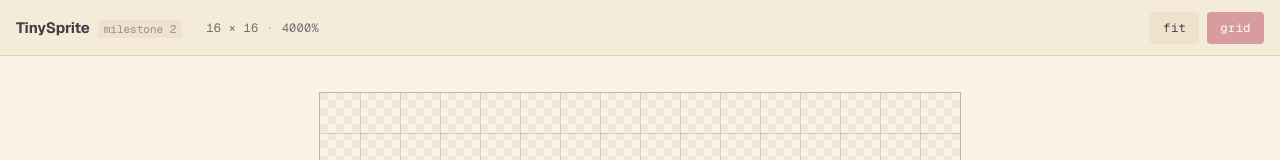
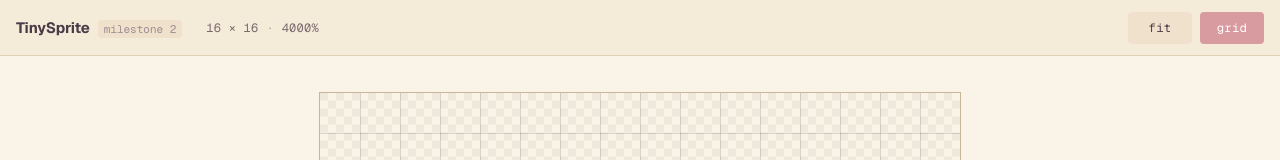
Before and after one commit to SebastianMaciel/tinysprite, a Next.js app: page / in a window 1280 px wide. Shown: the top 160 px of the page. Built offline with nearby package versions, Linux system fonts and the light colour scheme.

Commit message:
feat: hotkeys F/G con keycap en hover y tooltip

```diff
--- a/package.json
+++ b/package.json
@@ -1,6 +1,6 @@
 {
   "name": "tinysprite",
-  "version": "0.2.2",
+  "version": "0.3.0",
   "private": true,
   "scripts": {
     "dev": "next dev",
--- a/src/components/editor/Editor.tsx
+++ b/src/components/editor/Editor.tsx
@@ -1,11 +1,15 @@
 "use client";
 
-import { useMemo, useState } from "react";
+import { useCallback, useMemo, useState } from "react";
 import { createSprite } from "@/lib/sprite/create";
 import { useCanvasView } from "@/hooks/useCanvasView";
+import { useHotkeys } from "@/hooks/useHotkeys";
 import { Toolbar } from "./Toolbar";
 import { SpriteCanvas } from "./SpriteCanvas";
 import styles from "./Editor.module.css";
+
+const HOTKEY_FIT = "f";
+const HOTKEY_GRID = "g";
 
 export function Editor() {
   const sprite = useMemo(() => createSprite(16, 16, "scratch"), []);
@@ -23,6 +27,17 @@ export function Editor() {
     resetView,
   } = useCanvasView(sprite.width, sprite.height);
 
+  const toggleGrid = useCallback(() => setShowGrid((v) => !v), []);
+
+  const hotkeys = useMemo(
+    () => ({
+      [HOTKEY_FIT]: resetView,
+      [HOTKEY_GRID]: toggleGrid,
+    }),
+    [resetView, toggleGrid],
+  );
+  useHotkeys(hotkeys);
+
   return (
     <div className={styles.editor}>
       <Toolbar
@@ -31,7 +46,9 @@ export function Editor() {
         zoom={view.zoom}
         showGrid={showGrid}
         isPanMode={isSpaceDown && canPan}
-        onToggleGrid={() => setShowGrid((v) => !v)}
+        fitHotkey={HOTKEY_FIT}
+        gridHotkey={HOTKEY_GRID}
+        onToggleGrid={toggleGrid}
         onResetView={resetView}
       />
       <main className={styles.stage} ref={containerRef}>
--- a/src/components/editor/Toolbar.module.css
+++ b/src/components/editor/Toolbar.module.css
@@ -60,6 +60,8 @@
 }
 
 .button {
+  position: relative;
+  min-width: 64px;
   height: 32px;
   padding: 0 var(--space-3);
   border-radius: var(--radius-sm);
@@ -91,6 +93,76 @@
   background: var(--accent-hover);
 }
 
+.buttonLabel,
+.buttonKey {
+  display: inline-flex;
+  align-items: center;
+  justify-content: center;
+  transition: opacity 0.12s ease;
+}
+
+.buttonKey {
+  position: absolute;
+  inset: 0;
+  margin: auto;
+  width: max-content;
+  height: max-content;
+  padding: 2px 7px;
+  border: 1px solid var(--border-strong);
+  border-bottom-width: 2px;
+  border-radius: 4px;
+  background: var(--surface);
+  color: var(--text);
+  font-family: var(--font-geist-mono), monospace;
+  font-size: 11px;
+  letter-spacing: 0.06em;
+  font-weight: 600;
+  opacity: 0;
+  pointer-events: none;
+}
+
+.buttonOn .buttonKey {
+  background: color-mix(in srgb, var(--accent-fg) 90%, transparent);
+  color: var(--accent);
+  border-color: color-mix(in srgb, var(--accent-fg) 70%, transparent);
+}
+
+.button:hover .buttonLabel,
+.button:focus-visible .buttonLabel {
+  opacity: 0;
+}
+
+.button:hover .buttonKey,
+.button:focus-visible .buttonKey {
+  opacity: 1;
+}
+
+.tooltip {
+  position: absolute;
+  top: calc(100% + 6px);
+  right: 0;
+  padding: 4px 8px;
+  border-radius: var(--radius-sm);
+  background: var(--text);
+  color: var(--bg);
+  font-family: var(--font-geist-sans), sans-serif;
+  font-size: 11px;
+  letter-spacing: 0;
+  white-space: nowrap;
+  opacity: 0;
+  pointer-events: none;
+  transform: translateY(-2px);
+  transition: opacity 0.15s ease 0.15s, transform 0.15s ease 0.15s;
+  z-index: 10;
+  box-shadow: var(--shadow-md);
+}
+
+.button:hover .tooltip,
+.button:focus-visible .tooltip {
+  opacity: 1;
+  transform: translateY(0);
+}
+
 .modeChip {
   padding: 2px 8px;
   border-radius: var(--radius-sm);
--- a/src/components/editor/Toolbar.tsx
+++ b/src/components/editor/Toolbar.tsx
@@ -1,5 +1,6 @@
 "use client";
 
+import { formatCombo } from "@/lib/hotkeys";
 import styles from "./Toolbar.module.css";
 
 interface Props {
@@ -8,8 +9,39 @@ interface Props {
   zoom: number;
   showGrid: boolean;
   isPanMode: boolean;
+  fitHotkey: string;
+  gridHotkey: string;
   onToggleGrid: () => void;
   onResetView: () => void;
+}
+
+interface ToolButtonProps {
+  label: string;
+  hotkey: string;
+  pressed?: boolean;
+  onClick: () => void;
+  title: string;
+}
+
+function ToolButton({ label, hotkey, pressed, onClick, title }: ToolButtonProps) {
+  return (
+    <button
+      type="button"
+      onClick={onClick}
+      className={`${styles.button} ${pressed ? styles.buttonOn : ""}`}
+      aria-pressed={pressed}
+      aria-label={title}
+      aria-keyshortcuts={hotkey}
+    >
+      <span className={styles.buttonLabel}>{label}</span>
+      <kbd className={styles.buttonKey} aria-hidden="true">
+        {formatCombo(hotkey)}
+      </kbd>
+      <span className={styles.tooltip} role="tooltip">
+        {title}
+      </span>
+    </button>
+  );
 }
 
 export function Toolbar({
@@ -18,6 +50,8 @@ export function Toolbar({
   zoom,
   showGrid,
   isPanMode,
+  fitHotkey,
+  gridHotkey,
   onToggleGrid,
   onResetView,
 }: Props) {
@@ -38,23 +72,19 @@ export function Toolbar({
         )}
       </div>
       <div className={styles.actions}>
-        <button
-          type="button"
+        <ToolButton
+          label="fit"
+          hotkey={fitHotkey}
           onClick={onResetView}
-          className={styles.button}
           title="Fit sprite to viewport"
-        >
-          fit
-        </button>
-        <button
-          type="button"
+        />
+        <ToolButton
+          label="grid"
+          hotkey={gridHotkey}
+          pressed={showGrid}
           onClick={onToggleGrid}
-          className={`${styles.button} ${showGrid ? styles.buttonOn : ""}`}
-          aria-pressed={showGrid}
-          title="Toggle grid (visible at zoom ≥ 4×)"
-        >
-          grid
-        </button>
+          title="Toggle grid"
+        />
       </div>
     </header>
   );
--- /dev/null
+++ b/src/hooks/useHotkeys.ts
@@ -0,0 +1,29 @@
+"use client";
+
+import { useEffect } from "react";
+import { matchesCombo } from "@/lib/hotkeys";
+
+export type HotkeyMap = Record<string, () => void>;
+
+function isEditableTarget(t: EventTarget | null): boolean {
+  if (!(t instanceof HTMLElement)) return false;
+  const tag = t.tagName;
+  return tag === "INPUT" || tag === "TEXTAREA" || t.isContentEditable;
+}
+
+export function useHotkeys(bindings: HotkeyMap): void {
+  useEffect(() => {
+    const handler = (e: KeyboardEvent) => {
+      if (isEditableTarget(e.target)) return;
+      for (const combo of Object.keys(bindings)) {
+        if (matchesCombo(combo, e)) {
+          e.preventDefault();
+          bindings[combo]();
+          return;
+        }
+      }
+    };
+    window.addEventListener("keydown", handler);
+    return () => window.removeEventListener("keydown", handler);
+  }, [bindings]);
+}
--- /dev/null
+++ b/src/lib/hotkeys.ts
@@ -0,0 +1,45 @@
+export function isMacPlatform(): boolean {
+  if (typeof navigator === "undefined") return false;
+  return /Mac|iPhone|iPad/i.test(navigator.userAgent);
+}
+
+const MODIFIER_TOKENS = new Set(["mod", "shift", "alt"]);
+
+interface ParsedCombo {
+  needsMod: boolean;
+  needsShift: boolean;
+  needsAlt: boolean;
+  key: string;
+}
+
+function parseCombo(combo: string): ParsedCombo {
+  const parts = combo.toLowerCase().split("+").map((p) => p.trim());
+  const key = parts.find((p) => !MODIFIER_TOKENS.has(p)) ?? "";
+  return {
+    needsMod: parts.includes("mod"),
+    needsShift: parts.includes("shift"),
+    needsAlt: parts.includes("alt"),
+    key,
+  };
+}
+
+export function matchesCombo(combo: string, e: KeyboardEvent): boolean {
+  const { needsMod, needsShift, needsAlt, key } = parseCombo(combo);
+  const modActive = isMacPlatform() ? e.metaKey : e.ctrlKey;
+  if (modActive !== needsMod) return false;
+  if (e.shiftKey !== needsShift) return false;
+  if (e.altKey !== needsAlt) return false;
+  return e.key.toLowerCase() === key;
+}
+
+export function formatCombo(combo: string): string {
+  const { needsMod, needsShift, needsAlt, key } = parseCombo(combo);
+  const mac = isMacPlatform();
+  const parts: string[] = [];
+  if (needsMod) parts.push(mac ? "⌘" : "Ctrl");
+  if (needsShift) parts.push(mac ? "⇧" : "Shift");
+  if (needsAlt) parts.push(mac ? "⌥" : "Alt");
+  const keyDisplay = key.length === 1 ? key.toUpperCase() : key;
+  parts.push(keyDisplay);
+  return parts.join(mac ? "" : "+");
+}
```
